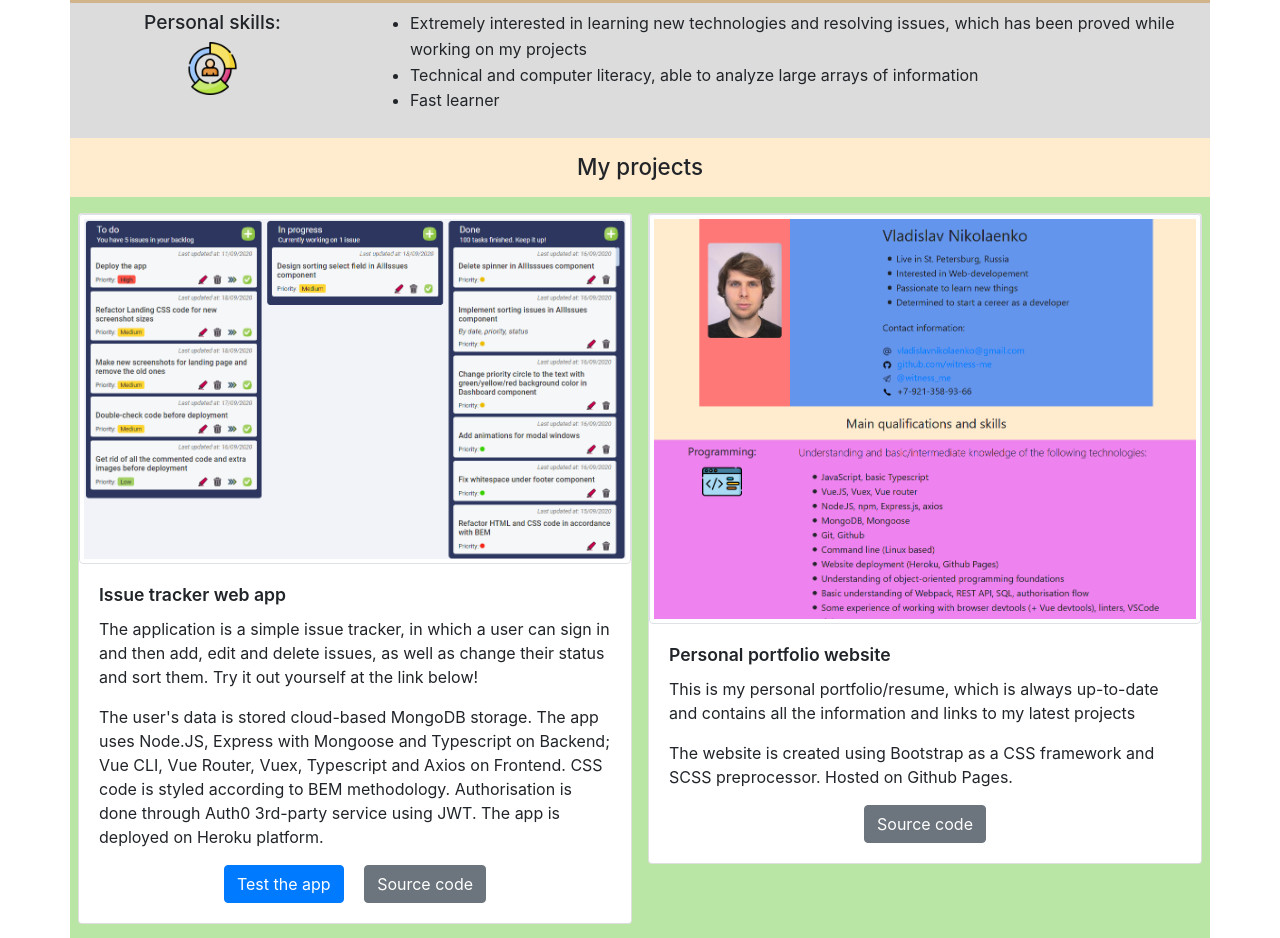
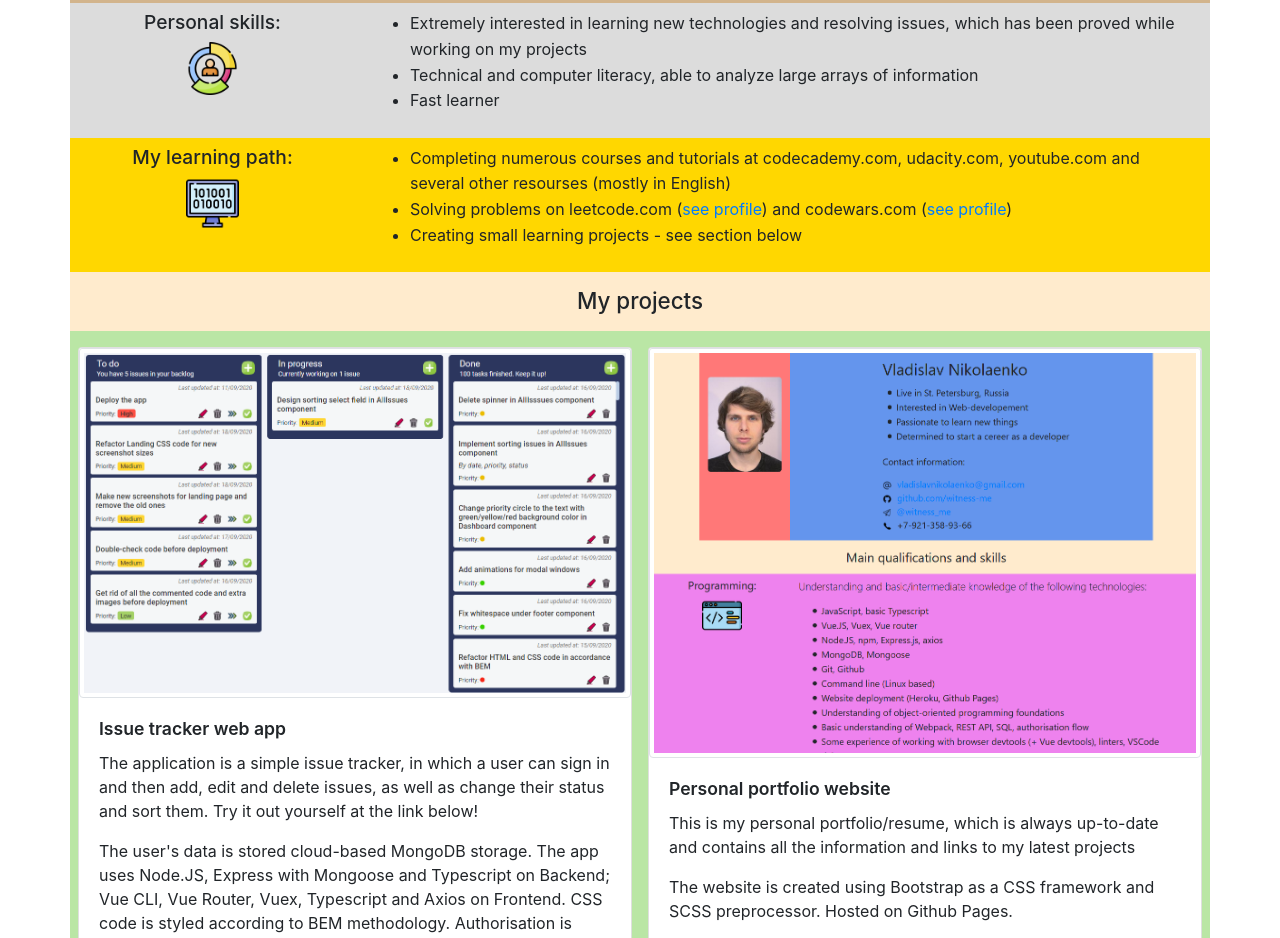
Before and after one commit to winess-me/portfolio, a plain HTML site: page index.html in a window 1280 px wide. Shown: the part 2200-3138 px from the top of the page. Drawn offline with nearby package versions, Linux system fonts and the light colour scheme.

Commit message:
Add learning path section

```diff
--- a/index.html
+++ b/index.html
@@ -183,6 +183,33 @@
               </ul>
             </div>
           </div>
+
+          <!-- learning path -->
+          <div class="row py-2" style="background: gold">
+            <!-- learning-path__title -->
+            <div class="col-12 col-md-3 skill-title">
+              <h3>My learning path:</h3>
+              <img class="skill-icon_high" src="./img/icons/learning.png" alt="" />
+            </div>
+            <!-- learning-path__content -->
+            <div class="col-12 col-md-9">
+              <ul>
+                <li>
+                  Completing numerous courses and tutorials at codecademy.com,
+                  udacity.com, youtube.com and several other resourses (mostly in English)
+                </li>
+                <li>
+                  Solving problems on leetcode.com (<a
+                    href="https://leetcode.com/witness_me/"
+                    >see profile</a
+                  >) and codewars.com (<a href="https://www.codewars.com/users/witness_me"
+                    >see profile</a
+                  >)
+                </li>
+                <li>Creating small learning projects - see section below</li>
+              </ul>
+            </div>
+          </div>
         </div>
       </div>
 
```
Also changed, not shown: img/icons/learning.png (added), img/icons/learning2.png (added).
